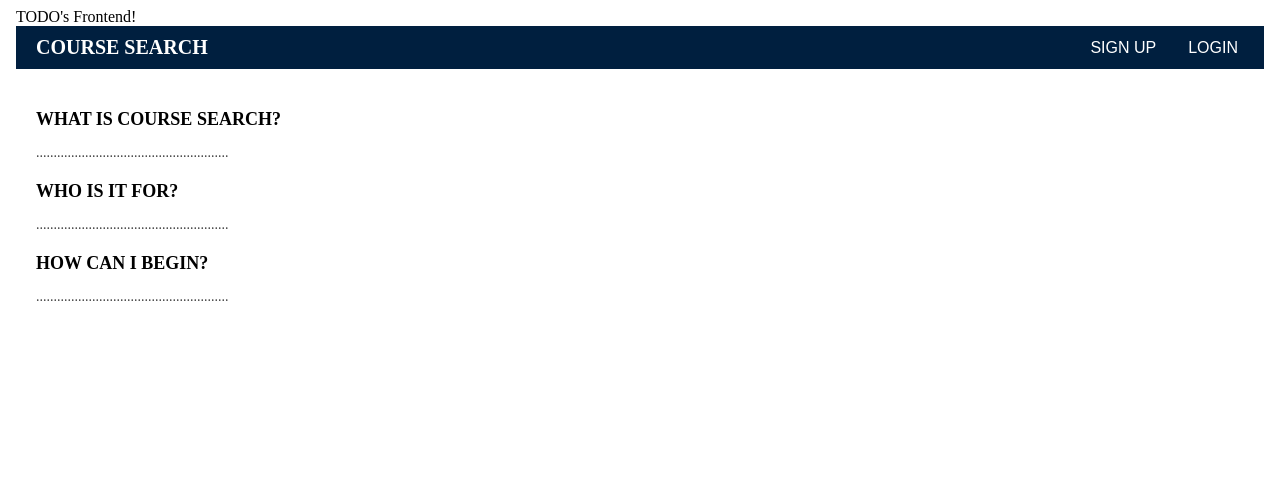
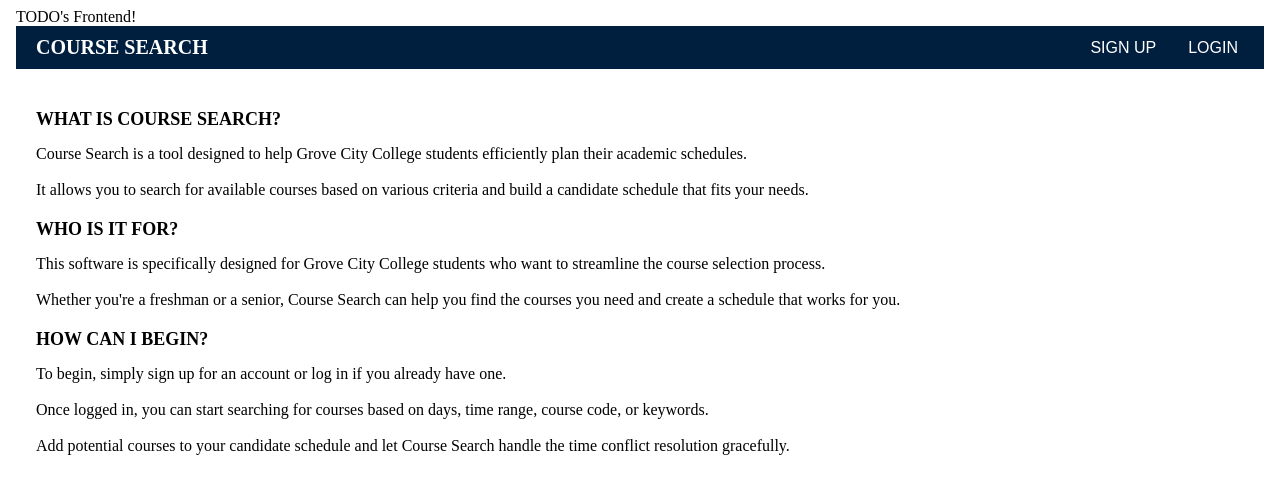
Before and after one commit to sowlet/TODO-Frontend, an Angular app: page /about in a window 1280 px wide. Shown: the top 494 px of the page. Built offline with nearby package versions, Linux system fonts and the light colour scheme.

Commit message:
copied about page

```diff
--- a/src/app/about/about.component.html
+++ b/src/app/about/about.component.html
@@ -10,11 +10,31 @@
 
 <div class="about-content">
   <h2>WHAT IS COURSE SEARCH?</h2>
-    <p>.......................................................</p>
+  <div>
+    Course Search is a tool designed to help Grove City College students
+    efficiently plan their academic schedules.
+    <br><br>
+    It allows you to search for available courses based on various criteria and
+    build a candidate schedule that fits your needs.
+  </div>
 
   <h2>WHO IS IT FOR?</h2>
-    <p>.......................................................</p>
+  <div>
+    This software is specifically designed for Grove City College students who
+    want to streamline the course selection process.
+    <br><br>
+    Whether you're a freshman or a senior, Course Search can help you find the
+    courses you need and create a schedule that works for you.
+  </div>
 
   <h2>HOW CAN I BEGIN?</h2>
-    <p>.......................................................</p>
+  <div>
+    To begin, simply sign up for an account or log in if you already have one.
+    <br><br>
+    Once logged in, you can start searching for courses based on days, time
+    range, course code, or keywords.
+    <br><br>
+    Add potential courses to your candidate schedule and let Course Search handle
+    the time conflict resolution gracefully.
   </div>
+</div>
```
Lines whose indentation alone changed are shown as unchanged.
